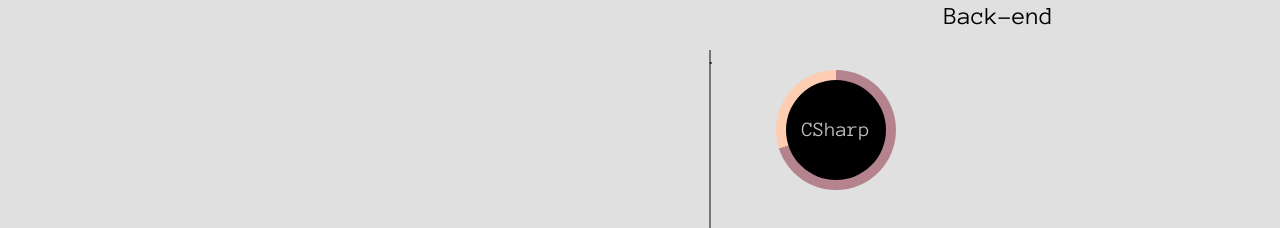
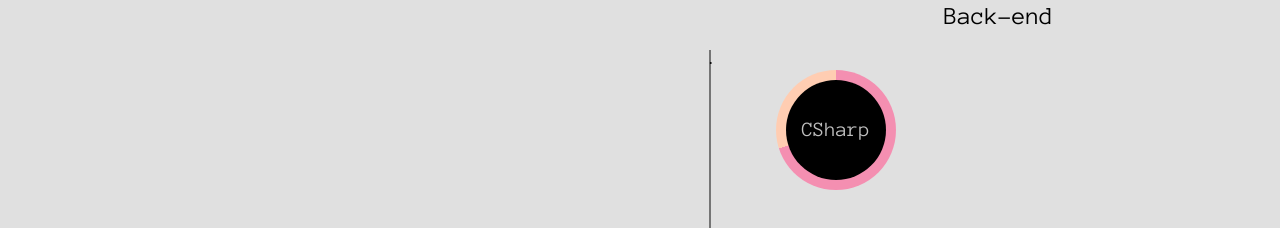
Before and after one commit to atir75/Portfolio-React, a React (Vite) app: page / in a window 1280 px wide. Shown: the part 1529-1757 px from the top of the page. Built offline with nearby package versions, Linux system fonts and the light colour scheme.

Commit message:
wip: overflow hidden

```diff
--- a/src/App.css
+++ b/src/App.css
@@ -2,4 +2,5 @@ body{
   margin: 0;
   padding: 0;
   background-color: #E0E0E0;
+  overflow-x: hidden;
 }
--- a/src/components/Skilss/styles.css
+++ b/src/components/Skilss/styles.css
@@ -55,11 +55,11 @@
     height: 120px;
     margin: 0.5rem;
     border-radius: 50%;
-    background: #FFCDB2;
+    background: #F48FB1;
     overflow: hidden;
   }
   .circle.per-0 {
-    background-image: conic-gradient(#B5838D 70%, #FFCDB2 0);
+    background-image: conic-gradient(#F48FB1 70%, #FFCDB2 0);
   }
   .circle.per-25 {
     background-image: conic-gradient(#B5838D 25%, #FFCDB2 0);
```
